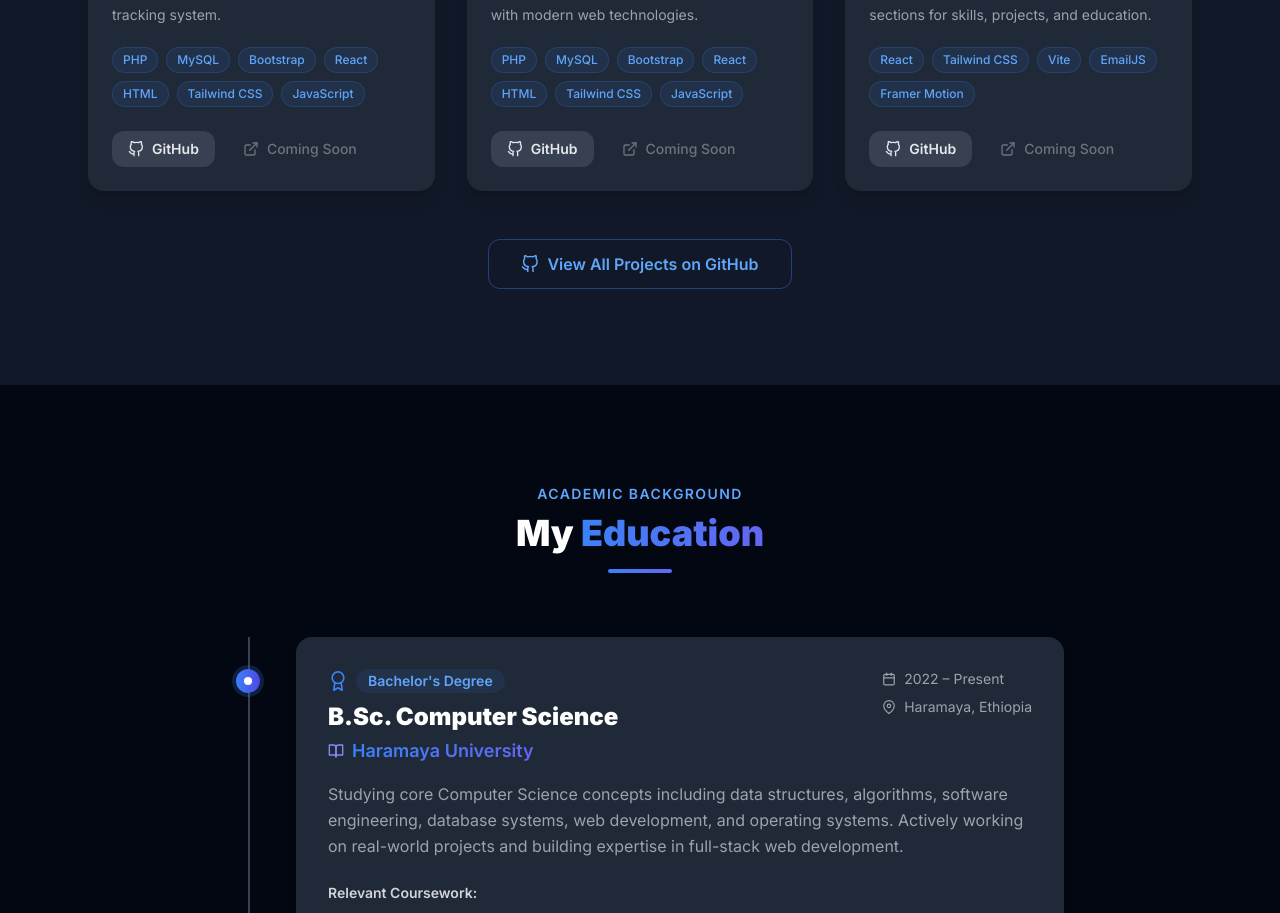
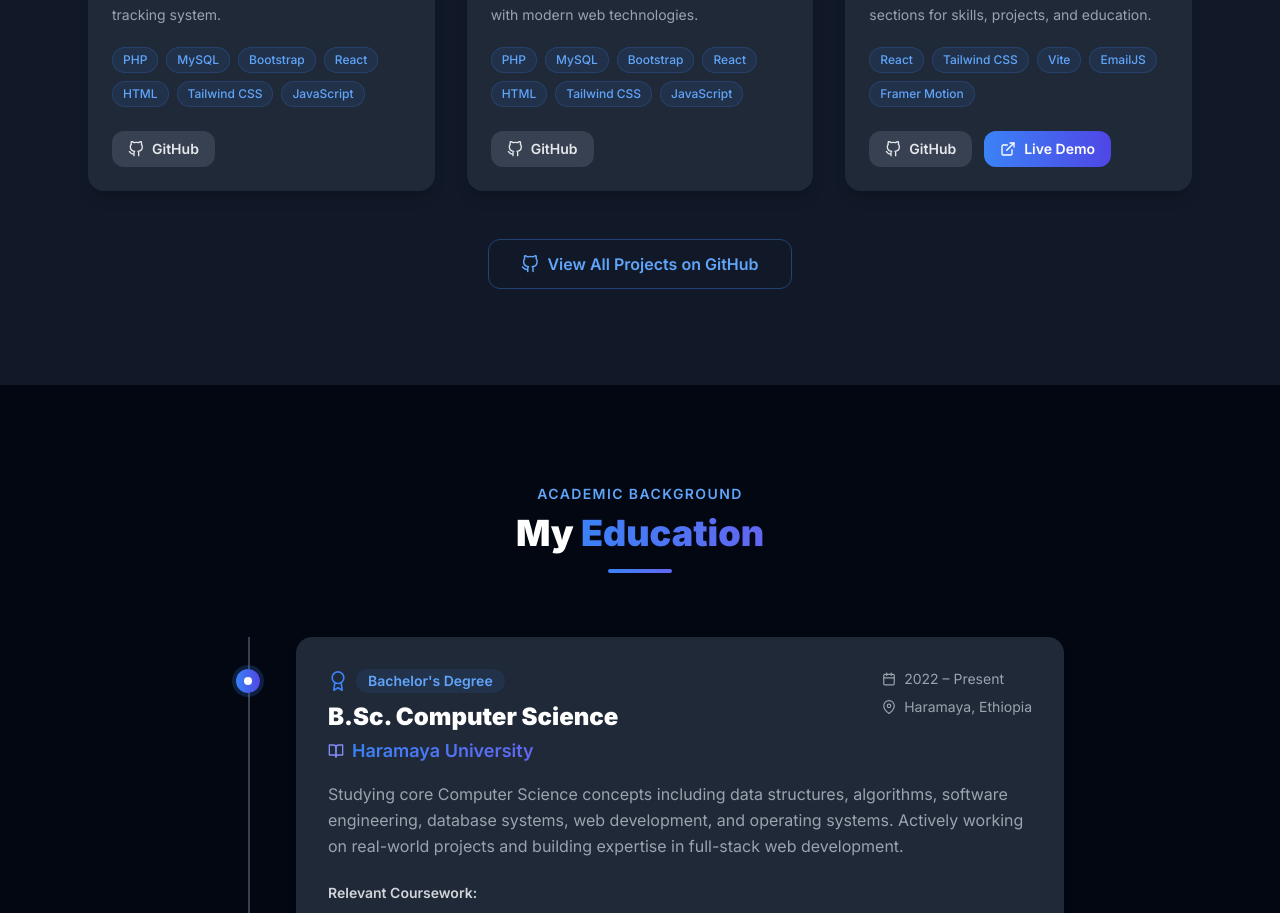
Before and after one commit to desuu12/portfolio, a React (Vite) app: page / in a window 1280 px wide. Shown: the part 2660-3573 px from the top of the page. Built offline with nearby package versions, Linux system fonts and the light colour scheme.

Commit message:
remove coming soon, add portfolio live demo link

```diff
--- a/index.html
+++ b/index.html
@@ -4,7 +4,15 @@
     <meta charset="UTF-8" />
     <meta name="viewport" content="width=device-width, initial-scale=1.0" />
     <title>Desalegn | Full-Stack Developer</title>
-    <meta name="description" content="Desalegn - Computer Science Student & Full-Stack Web Developer at Haramaya University" />
+    <meta name="description" content="Desalegn - 4th year Computer Science student at Haramaya University. Full-Stack Web Developer specializing in React, PHP, and MySQL." />
+    <meta name="keywords" content="Desalegn, portfolio, web developer, React developer, PHP developer, Haramaya University, Ethiopia, full stack developer" />
+    <meta name="author" content="Desalegn" />
+
+    <!-- Open Graph (shows nice preview when shared on social media) -->
+    <meta property="og:title" content="Desalegn | Full-Stack Developer" />
+    <meta property="og:description" content="4th year CS student at Haramaya University. Building modern web apps with React, PHP & MySQL." />
+    <meta property="og:type" content="website" />
+    <meta property="og:url" content="https://desalegn-dev.netlify.app" />
     <link rel="preconnect" href="https://fonts.googleapis.com" />
     <link rel="preconnect" href="https://fonts.gstatic.com" crossorigin />
     <link href="https://fonts.googleapis.com/css2?family=Inter:wght@300;400;500;600;700;800;900&display=swap" rel="stylesheet" />
--- a/src/components/Projects.jsx
+++ b/src/components/Projects.jsx
@@ -34,7 +34,7 @@ const projects = [
     emoji: '🌐',
     tags: ['React', 'Tailwind CSS', 'Vite', 'EmailJS', 'Framer Motion'],
     github: 'https://github.com/desuu12',
-    demo: null,
+    demo: 'https://desalegn-dev.netlify.app',
     color: 'from-green-500 to-teal-500',
     badge: 'Frontend',
   },
@@ -132,7 +132,7 @@ export default function Projects({ dark }) {
                   >
                     <FiGithub size={16} /> GitHub
                   </a>
-                  {project.demo ? (
+                  {project.demo && (
                     <a
                       href={project.demo}
                       target="_blank"
@@ -141,10 +141,6 @@ export default function Projects({ dark }) {
                     >
                       <FiExternalLink size={16} /> Live Demo
                     </a>
-                  ) : (
-                    <span className={`flex items-center gap-2 px-4 py-2 rounded-xl text-sm font-medium ${dark ? 'text-gray-500' : 'text-gray-400'}`}>
-                      <FiExternalLink size={16} /> Coming Soon
-                    </span>
                   )}
                 </div>
               </div>
```
